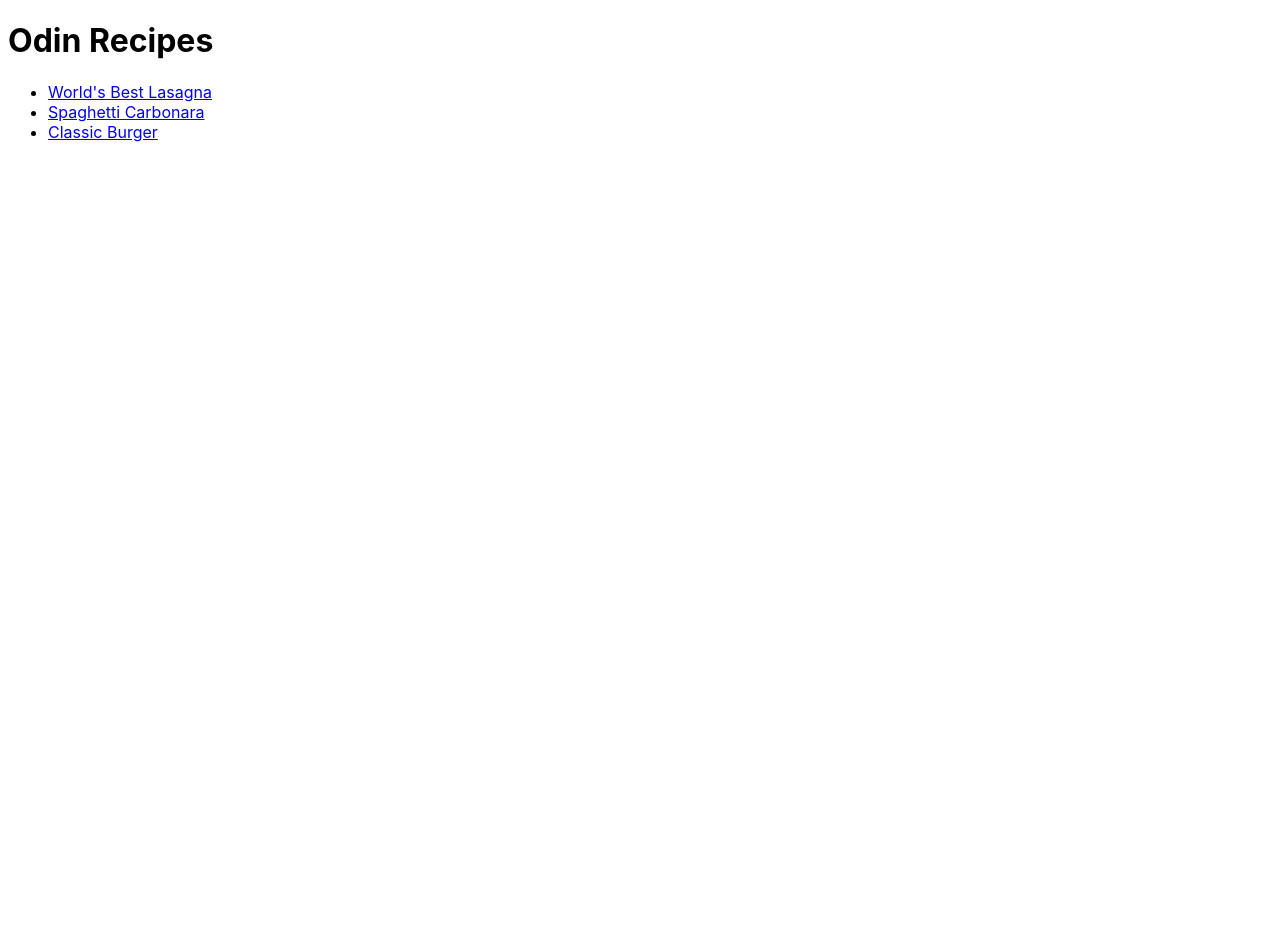
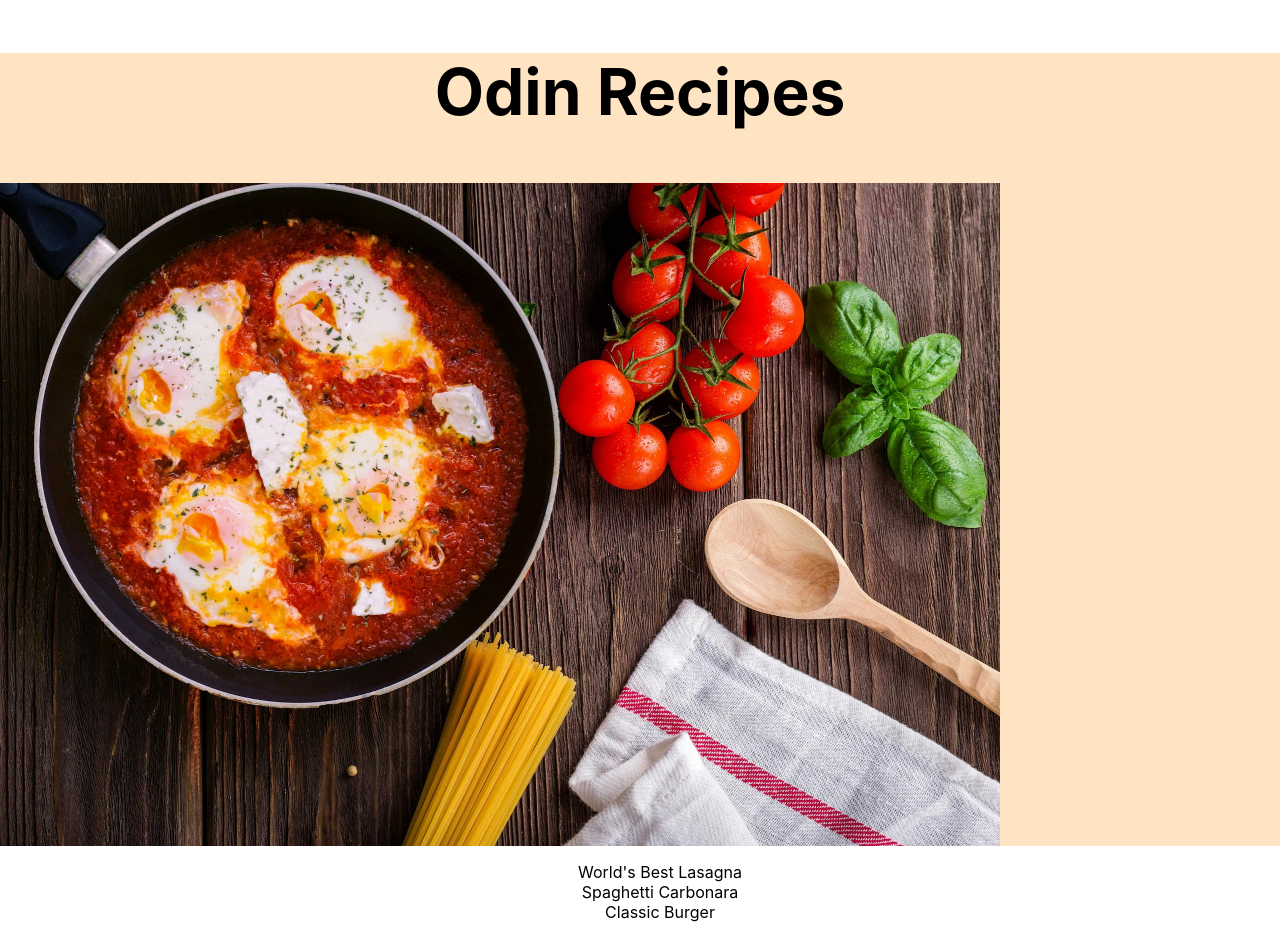
Before and after one commit to realaeeron/odin-recipes, a plain HTML site: page index.html in a window 1280 px wide. Before the commit the page ends 800 px from the top, so only its background shows below. Drawn offline with Linux system fonts and the light colour scheme.

Commit message:
Add homepage design

```diff
--- a/index.html
+++ b/index.html
@@ -6,11 +6,17 @@
         <link rel="stylesheet" href="style.css">
     </head>
     <body>
-        <h1>Odin Recipes</h1>
-        <ul>
-            <li><a href="./recipes/lasagna.html">World's Best Lasagna</a></li>
-            <li><a href="./recipes/carbonara.html">Spaghetti Carbonara</a></li>
-            <li><a href="./recipes/classic-burger.html">Classic Burger</a></li>
-        </ul>
+        <section class="hero">
+            <h1 class="h1-title">Odin Recipes</h1>
+            <img src="./recipes/banner.jpg" alt="cooking recipes" width="1000px" height="400px">
+        </section>
+
+        <section class="recipes-list">
+            <ul>
+                <li><a href="./recipes/lasagna.html">World's Best Lasagna</a></li>
+                <li><a href="./recipes/carbonara.html">Spaghetti Carbonara</a></li>
+                <li><a href="./recipes/classic-burger.html">Classic Burger</a></li>
+            </ul>
+        </section>
     </body>
 </html>
--- a/style.css
+++ b/style.css
@@ -1,7 +1,43 @@
 /* style.css */
 
+
 body {
+    margin: 0;
+    background-color: #ffffff;
     font-family: Poppins, Inter, sans-serif;
     font-size: 1rem;
     font-weight: normal;
 }
+
+img {
+    height: auto;
+    display: block;
+    max-width: 100%;
+}
+
+.h1-title {
+    font-size: 4rem;
+}
+
+a {
+    text-decoration: none;
+    color: black;
+}
+
+a:hover {
+    color: #9b7444;
+    text-decoration: underline;
+}
+
+.hero {
+    background-color: #ffe4c4;
+    text-align: center;
+}
+
+.recipes-list {
+    text-align: center;
+}
+
+.recipes-list ul {
+    list-style: none;
+}
```
Also changed, not shown: recipes/banner.jpg (added).
